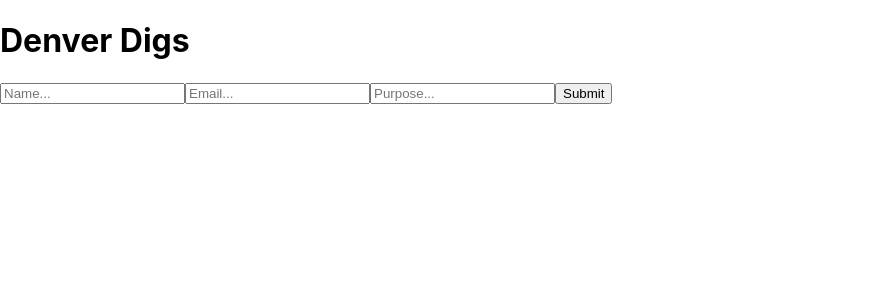
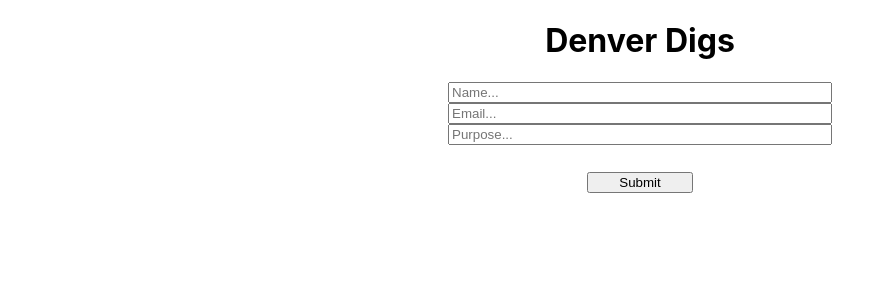
Before and after one commit to cgeglio/VRAD, a React (Create React App) app: page / in a window 1280 px wide. Shown: the top 300 px of the page, without its empty margins (0-895 px from the left). Built offline with nearby package versions, Linux system fonts and the light colour scheme.

Commit message:
Add basic css layout to form

```diff
--- a/src/components/App/App.css
+++ b/src/components/App/App.css
@@ -1,38 +1,6 @@
-.App {
-  text-align: center;
-}
-
-.App-logo {
-  height: 40vmin;
-  pointer-events: none;
-}
-
-@media (prefers-reduced-motion: no-preference) {
-  .App-logo {
-    animation: App-logo-spin infinite 20s linear;
-  }
-}
-
-.App-header {
-  background-color: #282c34;
-  min-height: 100vh;
+main {
+  align-items: center;
   display: flex;
   flex-direction: column;
-  align-items: center;
   justify-content: center;
-  font-size: calc(10px + 2vmin);
-  color: white;
 }
-
-.App-link {
-  color: #61dafb;
-}
-
-@keyframes App-logo-spin {
-  from {
-    transform: rotate(0deg);
-  }
-  to {
-    transform: rotate(360deg);
-  }
-}
--- a/src/components/Form/Form.css
+++ b/src/components/Form/Form.css
@@ -0,0 +1,16 @@
+form {
+  display: flex;
+  flex-direction: column;
+  text-align: center;
+  width: 30%;
+}
+
+.submit-button {
+  align-self: center;
+  margin-top: 2em;
+  width: 8em;
+}
+
+p {
+  color: red;
+}
--- a/src/components/Form/Form.js
+++ b/src/components/Form/Form.js
@@ -1,4 +1,5 @@
 import React, { Component } from 'react';
+import './Form.css';
 
 class Form extends Component {
   constructor() {
@@ -56,7 +57,7 @@ class Form extends Component {
           <option value="Business"/>
           <option value="Other"/>
         </datalist>
-        <button onClick={this.checkInputs}>Submit</button>
+        <button className="submit-button" onClick={this.checkInputs}>Submit</button>
         { this.state.error ? <p>Please complete all fields!</p> : null }
       </form>
     )
```
